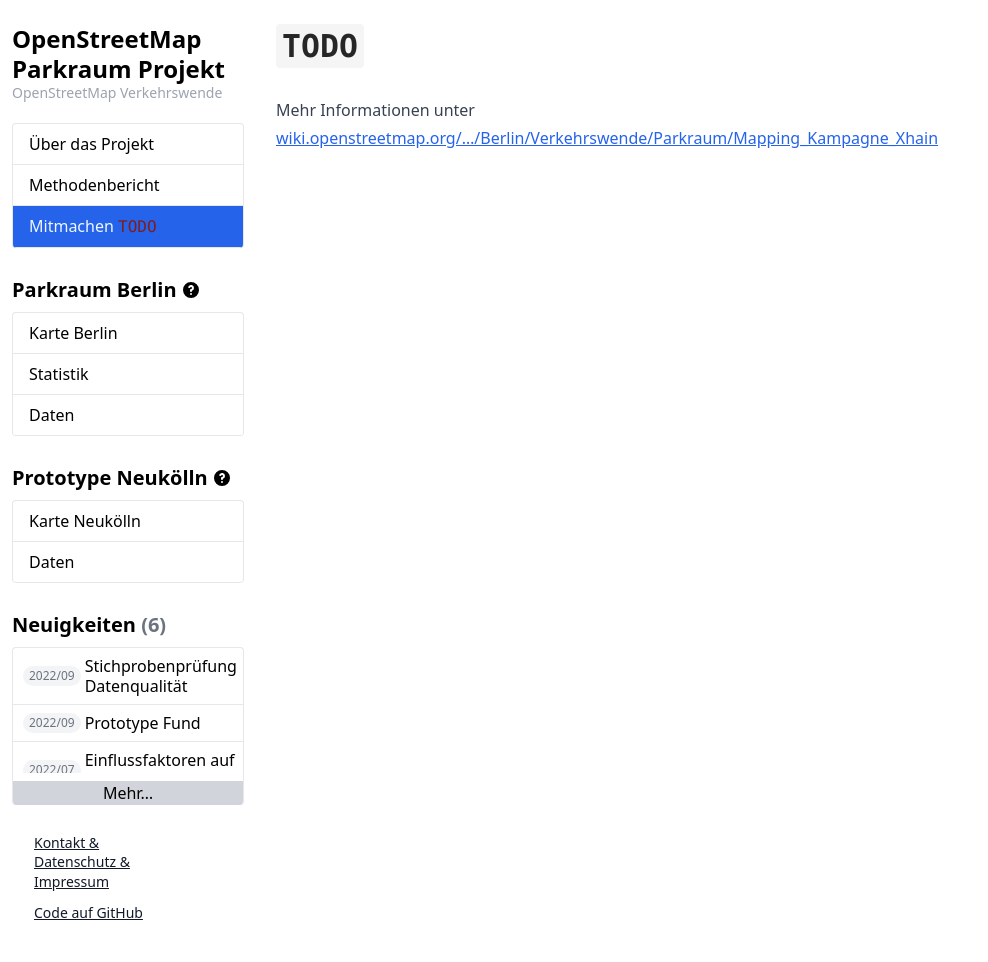
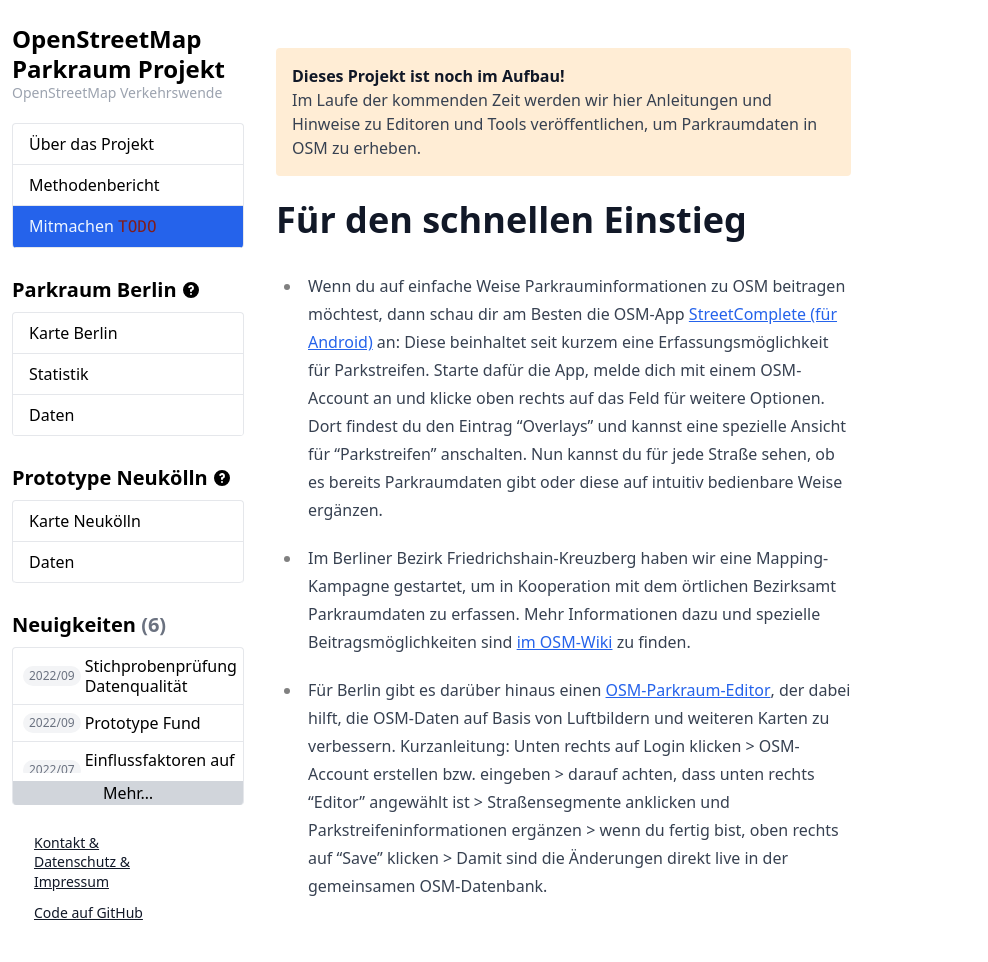
Before and after one commit to osmberlin/parkraum.osm-verkehrswende.org, a Jekyll site: the page built from participate/index.md, in a window 1280 px wide. Shown: the whole page, without its empty margins (0-988 px from the left). Built offline with Jekyll 4.4.1, drawn with Linux system fonts in a browser that asks for light colours.

Commit message:
Update index.md

```diff
--- a/participate/index.md
+++ b/participate/index.md
@@ -4,6 +4,16 @@
 menu_highlight: participate
 ---
 
-# `TODO`
+<div class="notice prose my-6 bg-orange-100">
+  <strong>Dieses Projekt ist noch im Aufbau!</strong>
+  <br />
+  Im Laufe der kommenden Zeit werden wir hier Anleitungen und Hinweise zu Editoren und Tools veröffentlichen, um Parkraumdaten in OSM zu erheben.
+</div>
 
-Mehr Informationen unter [wiki.openstreetmap.org/…/Berlin/Verkehrswende/Parkraum/Mapping_Kampagne_Xhain](https://wiki.openstreetmap.org/wiki/Berlin/Verkehrswende/Parkraum/Mapping_Kampagne_Xhain)
+# Für den schnellen Einstieg
+
+- Wenn du auf einfache Weise Parkrauminformationen zu OSM beitragen möchtest, dann schau dir am Besten die OSM-App [StreetComplete (für Android)](https://play.google.com/store/apps/details?id=de.westnordost.streetcomplete&hl=de&gl=US) an: Diese beinhaltet seit kurzem eine Erfassungsmöglichkeit für Parkstreifen. Starte dafür die App, melde dich mit einem OSM-Account an und klicke oben rechts auf das Feld für weitere Optionen. Dort findest du den Eintrag "Overlays" und kannst eine spezielle Ansicht für "Parkstreifen" anschalten. Nun kannst du für jede Straße sehen, ob es bereits Parkraumdaten gibt oder diese auf intuitiv bedienbare Weise ergänzen.
+
+- Im Berliner Bezirk Friedrichshain-Kreuzberg haben wir eine Mapping-Kampagne gestartet, um in Kooperation mit dem örtlichen Bezirksamt Parkraumdaten zu erfassen. Mehr Informationen dazu und spezielle Beitragsmöglichkeiten sind [im OSM-Wiki](https://wiki.openstreetmap.org/wiki/Berlin/Verkehrswende/Parkraum/Mapping_Kampagne_Xhain) zu finden.
+
+- Für Berlin gibt es darüber hinaus einen [OSM-Parkraum-Editor](https://tordans.github.io/parking-lanes/#19/52.48830/13.39410), der dabei hilft, die OSM-Daten auf Basis von Luftbildern und weiteren Karten zu verbessern. Kurzanleitung: Unten rechts auf Login klicken > OSM-Account erstellen bzw. eingeben > darauf achten, dass unten rechts "Editor" angewählt ist > Straßensegmente anklicken und Parkstreifeninformationen ergänzen > wenn du fertig bist, oben rechts auf "Save" klicken > Damit sind die Änderungen direkt live in der gemeinsamen OSM-Datenbank.
```
